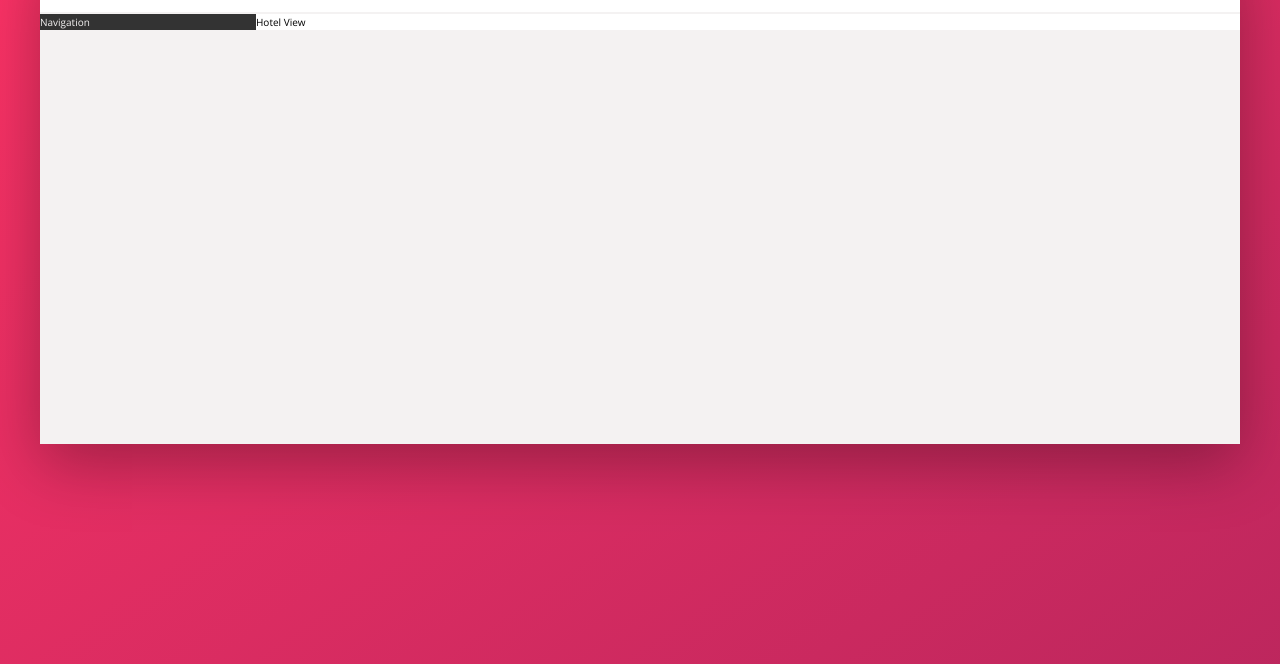
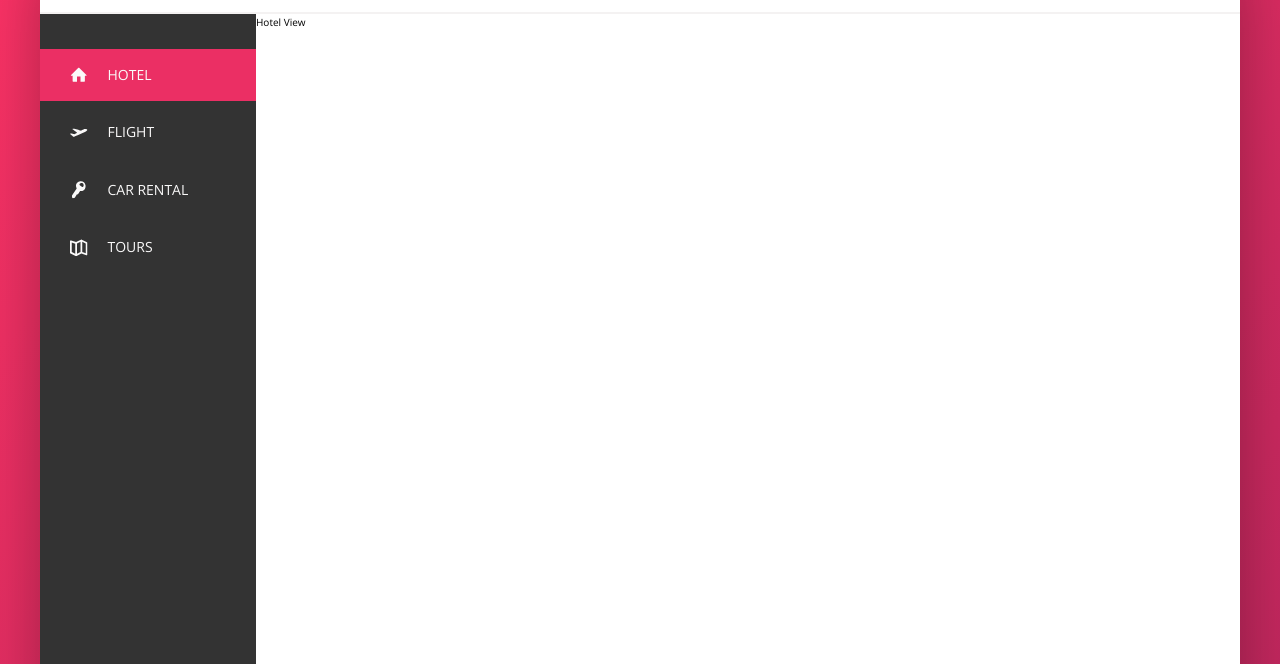
Before and after one commit to balcoder/flexbox-travel-npmdev, a website: page assets/index.html in a window 1280 px wide. Shown: the part 136-800 px from the top of the page. Drawn offline with nearby package versions, Linux system fonts and the light colour scheme.

Commit message:
sidebar done

```diff
--- a/assets/index.html
+++ b/assets/index.html
@@ -53,7 +53,43 @@
         </nav>
       </header>
       <div class="content">
-        <nav class="sidebar">Navigation</nav>
+        <nav class="sidebar">
+          <ul class="side-nav">
+            <li class="side-nav__item side-nav__item--active">
+              <a href="#" class="side-nav__link">
+                <svg class="side-nav__icon">
+                  <use xlink:href="img/sprite.svg#icon-home"></use>
+                </svg>
+                <span>Hotel</span>
+              </a>
+            </li>
+            <li class="side-nav__item">
+              <a href="#" class="side-nav__link">
+                <svg class="side-nav__icon">
+                  <use xlink:href="img/sprite.svg#icon-aircraft-take-off"></use>
+                </svg>
+                <span>Flight</span>
+              </a>
+            </li>
+            <li class="side-nav__item">
+              <a href="#" class="side-nav__link">
+                <svg class="side-nav__icon">
+                  <use xlink:href="img/sprite.svg#icon-key"></use>
+                </svg>
+                <span>Car Rental</span>
+              </a>
+            </li>
+            <li class="side-nav__item">
+              <a href="#" class="side-nav__link">
+                <svg class="side-nav__icon">
+                  <use xlink:href="img/sprite.svg#icon-map"></use>
+                </svg>
+                <span>Tours</span>
+              </a>
+            </li>
+          </ul>
+          <div class="legal">&copy: 2023 by Des. All rights reserved.</div>
+        </nav>
         <main class="hotel-view">Hotel View</main>
       </div>
     </div>
--- a/assets/scss/_components.scss
+++ b/assets/scss/_components.scss
@@ -123,7 +123,77 @@
         margin-right: 1rem;
     }
 
-    &__user-name {
+}
+
+///////////////////////////// SIDEBAR //////////////////////////
+
+.side-nav {
+    font-size: 1.4rem;
+    list-style: none;
+    margin-top: 3.5rem;
+
+    &__item {
+        position: relative;
+        z-index: 1;
+
+        &:not(:last-child) {
+            margin-bottom: .5rem;
+        }
+    }
+
+    &__item::before {
+        content: "";
+        position: absolute;
+        top: 0;
+        left: 0;
+        height: 100%;
+        width: 3px;
+        background-color: var(--color-primary);
+        transform: scaleY(0);
+        transition: transform .2s,
+                    width .4s cubic-bezier(1,0,0,1) .2s,
+                    background-color .1s;
+        z-index: -1;
+    }
+
+    &__item:hover::before,
+    &__item--active::before {
+        transform: scaleY(1);
+        width: 100%;
+    }
+
+    &__item:active::before {
+        background-color: var(--color-primary-light);
+    }
+
+    &__link:link,
+    &__link:visited {
+        text-decoration: none;
+        color: var(--color-grey-light-1);
+        text-transform: uppercase;
+        display: block;
+        padding: 1.5rem 3rem;
+
+        display: flex;
+        align-items: center;
+    }
+
+    &__icon {
+        width: 1.75rem;
+        height: 1.75rem;
+        margin-right: 2rem;
+        fill: currentColor;
 
     }
 }
+
+///////////////////////////// LEGAL //////////////////////////
+
+.legal {
+    font-size: 1.2rem;
+    text-align: center;
+    color: var(--color-grey-light-4);
+    padding: 2.5rem;
+
+
+}
--- a/assets/scss/_layout.scss
+++ b/assets/scss/_layout.scss
@@ -25,10 +25,18 @@
 .sidebar {
     background-color: var(--color-grey-dark-1);
     flex: 0 0 18%;
-    color: var(--color-grey-light-2)
+    color: var(--color-grey-light-2);
+
+    display: flex;
+    flex-direction: column;
+    justify-content: space-between;
+
 }
 
 .hotel-view {
+    height: 800px;
+
+
     background-color: #fff;
     flex: 1;
 }
```
Also changed, not shown: assets/css/style.css, 1 other file.
